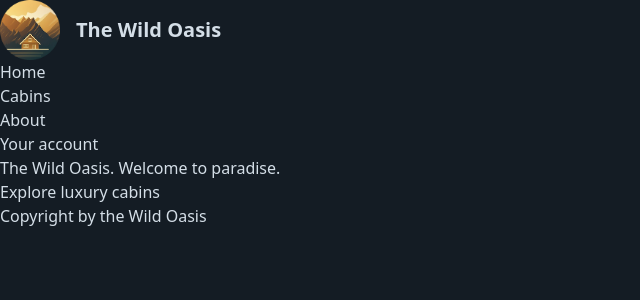
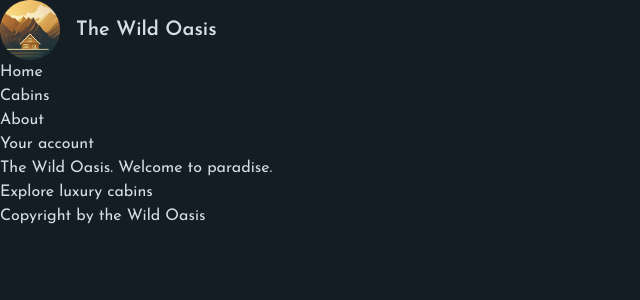
Before and after one commit to BahaaJber1/The-Wild-Oasis-Nextjs, a Next.js app: page / in a window 1280 px wide. Shown: the top 300 px of the page, without its empty margins (0-640 px from the left). Built offline with nearby package versions, Linux system fonts and the light colour scheme.

Commit message:
Configure the font we added from google

```diff
--- a/app/layout.js
+++ b/app/layout.js
@@ -1,5 +1,12 @@
 import Logo from "@/app/_components/Logo";
 import Navigation from "@/app/_components/Navigation";
+
+import { Josefin_Sans } from "next/font/google";
+
+const josefin = Josefin_Sans({
+  subsets: ["latin"],
+  display: "swap",
+});
 
 import "@/app/_styles/globals.css";
 
@@ -17,7 +24,7 @@
 export default function Rootlayout({ children }) {
   return (
     <html lang="en">
-      <body className="bg-primary-950 text-primary-100 min-h-screen">
+      <body className={`${josefin.className} bg-primary-950 text-primary-100 min-h-screen`}>
         <header>
           <Logo />
           <Navigation />
```
